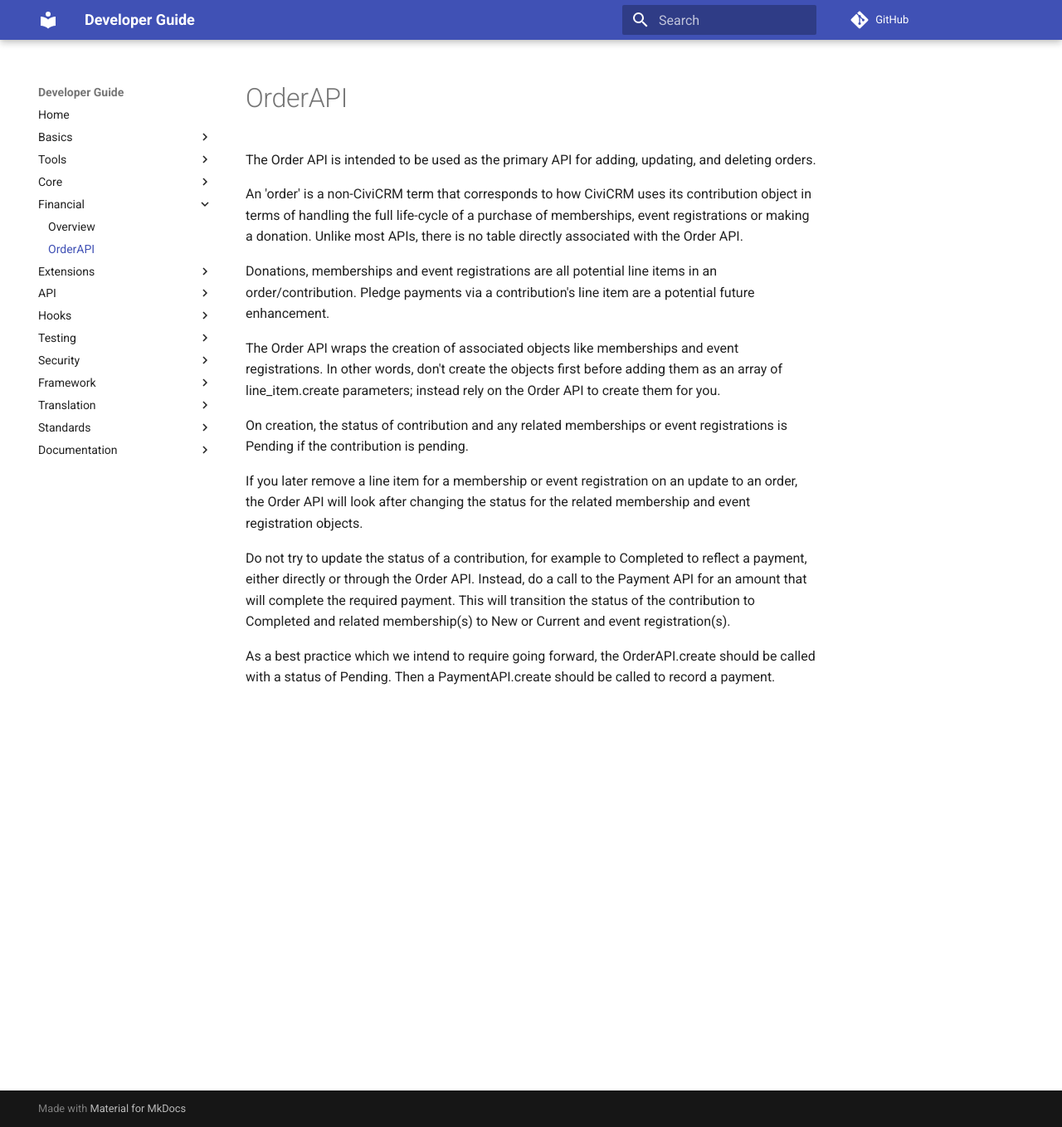
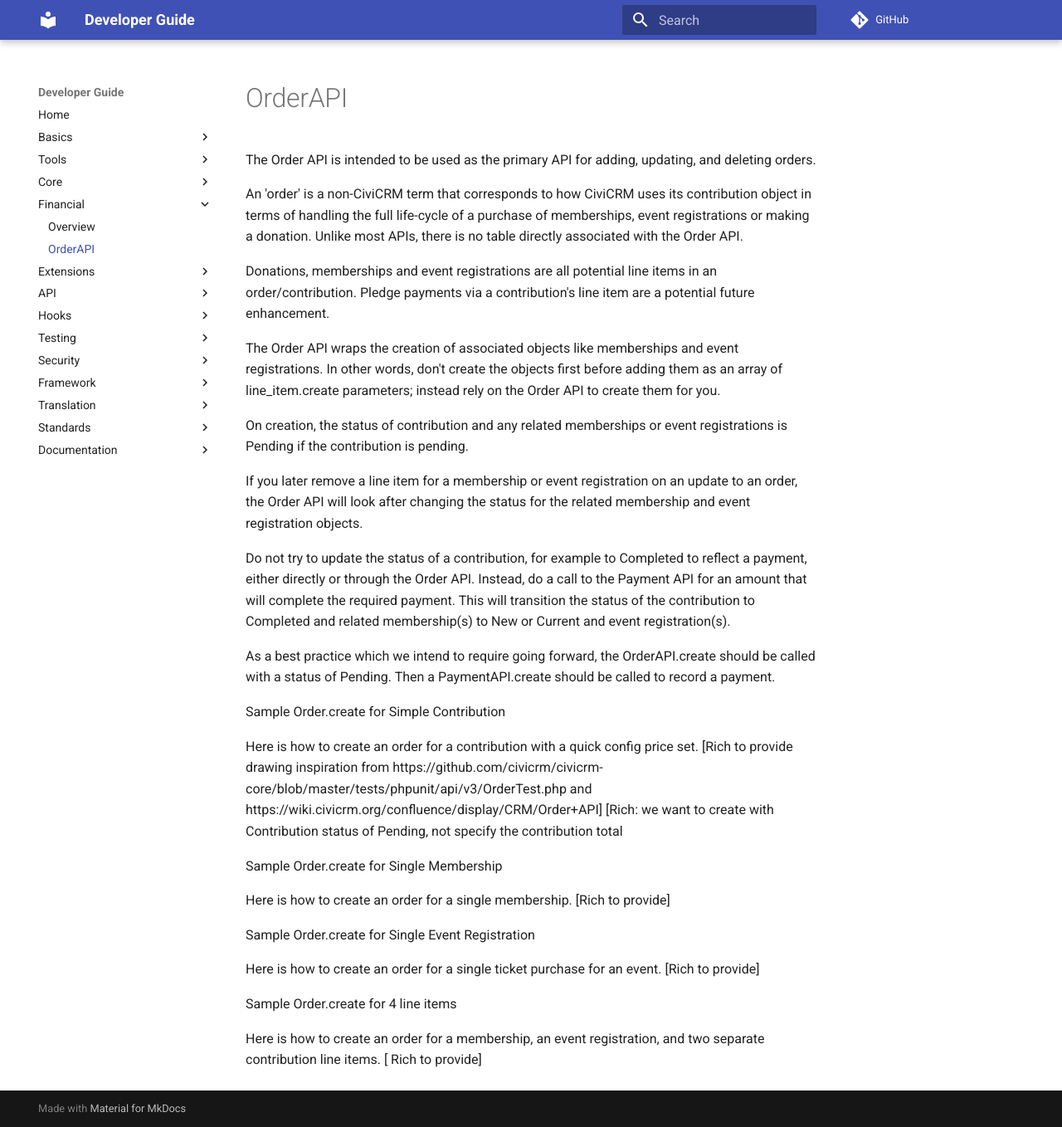
Before and after one commit to civicrm/civicrm-dev-docs, an MkDocs documentation site: the page built from docs/financial/OrderAPI.md, in a window 1280 px wide and 1358 px high. Shown: the whole window at 83% size. Built offline with MkDocs 1.6.1 and Material for MkDocs 9.7.7, drawn with Linux system fonts in a browser that asks for light colours; comment, search, counter and statistics services are not loaded; old or Windows-style settings are respelled for this version of MkDocs.

Commit message:
updated with sections for Rich to fill in with examples

```diff
--- a/docs/financial/OrderAPI.md
+++ b/docs/financial/OrderAPI.md
@@ -13,3 +13,22 @@
 Do not try to update the status of a contribution, for example to Completed to reflect a payment, either directly or through the Order API. Instead, do a call to the Payment API for an amount that will complete the required payment. This will transition the status of the contribution to Completed and related membership(s) to New or Current and event registration(s).
 
 As a best practice which we intend to require going forward, the OrderAPI.create should be called with a status of Pending. Then a PaymentAPI.create should be called to record a payment.
+
+Sample Order.create for Simple Contribution
+
+Here is how to create an order for a contribution with a quick config price set. [Rich to provide drawing inspiration from https://github.com/civicrm/civicrm-core/blob/master/tests/phpunit/api/v3/OrderTest.php and https://wiki.civicrm.org/confluence/display/CRM/Order+API]
+[Rich: we want to create with Contribution status of Pending, not specify the contribution total
+
+Sample Order.create for Single Membership
+
+Here is how to create an order for a single membership. [Rich to provide]
+
+
+Sample Order.create for Single Event Registration
+
+Here is how to create an order for a single ticket purchase for an event. [Rich to provide]
+
+
+Sample Order.create for 4 line items
+
+Here is how to create an order for a membership, an event registration, and two separate contribution line items. [ Rich to provide]
```
